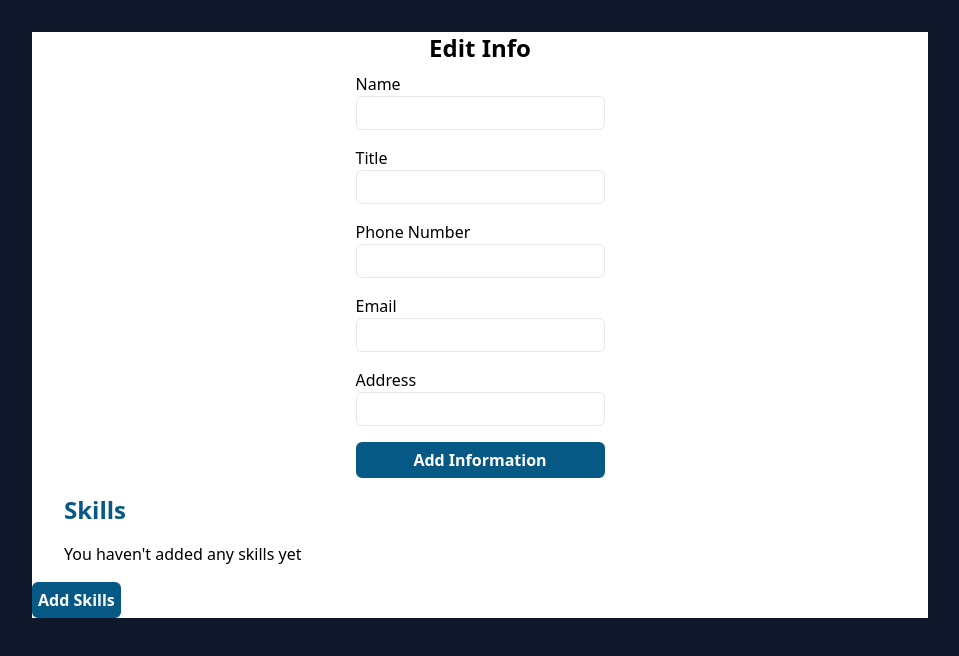
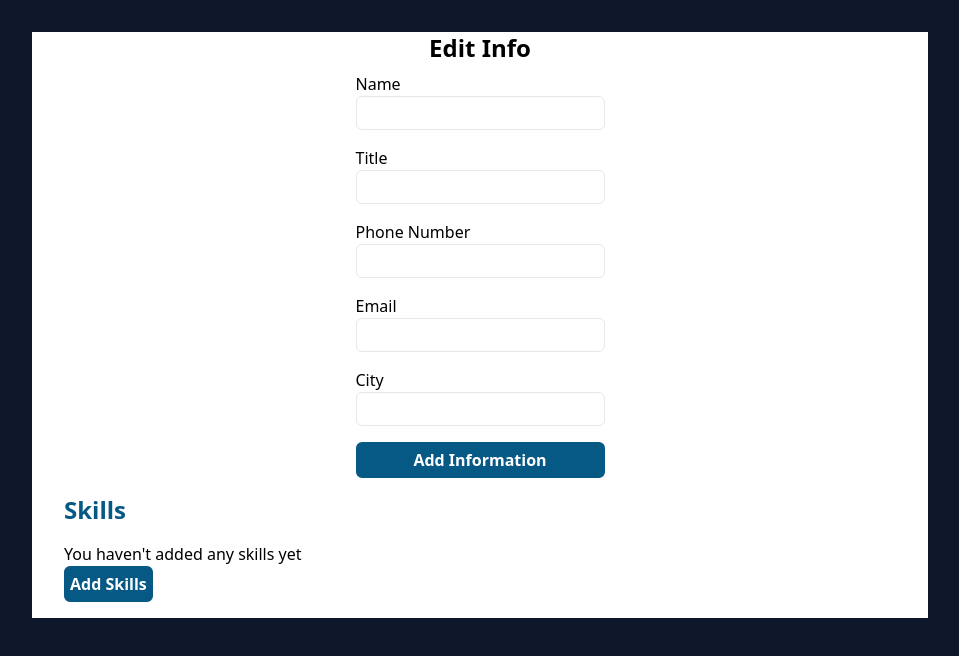
Before and after one commit to JoshDevHub/cv-project, a React (Create React App) app: page / in a window 1280 px wide. Both pictures are taken after a click on the button "Add Info". Shown: the top 656 px of the page, without its empty margins (160-1119 px from the left). Built offline with nearby package versions, Linux system fonts and the light colour scheme.

Commit message:
refactor: improve hierarchy with less state in `App`

```diff
--- a/src/App.js
+++ b/src/App.js
@@ -1,92 +1,16 @@
 import "./index.css";
 import React, { Component } from "react";
 
-import GeneralInfo from "./components/GeneralInfo";
-import GeneralInfoForm from "./components/GeneralInfoForm";
+import GeneralInformation from "./components/GeneralInformation";
 import Skills from "./components/Skills";
-import SkillForm from "./components/SkillForm";
-
-import Button from "./components/Button";
-
-import FORM_STATES from "./utils/form_states";
-
-import GeneralInfoModel from "./models/general_info_model";
-
-import { objFromForm } from "./utils/object_helpers";
 
 class App extends Component {
-  constructor() {
-    super();
-
-    this.state = {
-      genInfo: GeneralInfoModel(),
-      skills: [],
-      formComponent: FORM_STATES.None,
-    };
-  }
-
-  isFormFor(state) {
-    return this.state.formComponent === FORM_STATES[state];
-  }
-
-  handleOpenFormClick = (identifier) => {
-    return () => {
-      this.setState({
-        formComponent: FORM_STATES[identifier],
-      });
-    };
-  };
-
-  handleCloseFormClick = () => {
-    this.setState({
-      formComponent: FORM_STATES.None,
-    });
-  };
-
-  onSubmitInfo = (event) => {
-    event.preventDefault();
-
-    const data = objFromForm(event.target);
-    this.setState({
-      genInfo: GeneralInfoModel(data),
-      formComponent: FORM_STATES.None,
-    });
-  };
-
-  addSkill = (skill) => {
-    this.setState({
-      skills: [...this.state.skills, skill],
-    });
-  };
-
   render() {
-    const { genInfo, skills } = this.state;
-
     return (
       <div className="min-h-screen bg-slate-900 py-8">
         <div className="mx-auto max-w-4xl bg-white">
-          {this.isFormFor("Info") ? (
-            <GeneralInfoForm info={genInfo} handleSubmit={this.onSubmitInfo} />
-          ) : (
-            <GeneralInfo
-              info={genInfo}
-              clickHandler={this.handleOpenFormClick("Info")}
-            />
-          )}
-          <Skills skills={skills} />
-          {this.isFormFor("Skills") ? (
-            <SkillForm
-              skills={skills}
-              closeHandler={this.handleCloseFormClick}
-              callback={this.addSkill}
-            />
-          ) : (
-            <Button
-              handler={this.handleOpenFormClick("Skills")}
-              text="Add Skills"
-              type="button"
-            />
-          )}
+          <GeneralInformation />
+          <Skills />
         </div>
       </div>
     );
--- a/src/components/GeneralInfo.js
+++ b/src/components/GeneralInfoDisplay.js
@@ -2,11 +2,13 @@ import React, { Component } from "react";
 
 import Button from "./Button";
 
-import { isEmpty } from "../utils/object_helpers";
+class GeneralInfoDisplay extends Component {
+  isEmpty() {
+    return Object.values(this.props.info).every((field) => field === "");
+  }
 
-class GeneralInfo extends Component {
   render() {
-    if (isEmpty(this.props.info)) {
+    if (this.isEmpty()) {
       return (
         <div>
           <p>You haven't filled out this information yet</p>
@@ -19,7 +21,7 @@ class GeneralInfo extends Component {
       );
     }
 
-    const { name, address, email, phoneNumber, jobTitle } = this.props.info;
+    const { name, city, email, phoneNumber, jobTitle } = this.props.info;
 
     return (
       <div>
@@ -33,7 +35,7 @@ class GeneralInfo extends Component {
           />
         </div>
         <div className="border-b-2 border-black p-4">
-          <p>City: {address}</p>
+          <p>City: {city}</p>
           <p>Email: {email}</p>
           <p>Phone: {phoneNumber}</p>
         </div>
@@ -42,4 +44,4 @@ class GeneralInfo extends Component {
   }
 }
 
-export default GeneralInfo;
+export default GeneralInfoDisplay;
--- a/src/components/GeneralInfoForm.js
+++ b/src/components/GeneralInfoForm.js
@@ -64,11 +64,11 @@ class GeneralInfoForm extends Component {
             />
           </div>
           <div className="flex flex-col">
-            <label htmlFor="address">Address</label>
+            <label htmlFor="city">City</label>
             <Input
               type="text"
-              value={this.state.address}
-              id="address"
+              value={this.state.city}
+              id="city"
               handler={this.handleChange}
             />
           </div>
--- /dev/null
+++ b/src/components/GeneralInformation.js
@@ -0,0 +1,60 @@
+import React, { Component } from "react";
+
+import GeneralInfoDisplay from "./GeneralInfoDisplay";
+import GeneralInfoForm from "./GeneralInfoForm";
+
+import { objFromForm } from "../utils/object_helpers";
+
+class GeneralInformation extends Component {
+  constructor(props) {
+    super(props);
+
+    this.state = {
+      info: {
+        name: "",
+        jobTitle: "",
+        email: "",
+        city: "",
+        phoneNumber: "",
+      },
+      showForm: false,
+    };
+  }
+
+  showForm = () => {
+    console.log("happens");
+
+    this.setState({
+      showForm: true,
+    });
+  };
+
+  submitInfo = (event) => {
+    event.preventDefault();
+
+    const data = objFromForm(event.target);
+    this.setState({
+      info: {
+        ...data,
+      },
+      showForm: false,
+    });
+  };
+
+  render() {
+    if (this.state.showForm) {
+      return (
+        <GeneralInfoForm
+          info={this.state.info}
+          handleSubmit={this.submitInfo}
+        />
+      );
+    }
+
+    return (
+      <GeneralInfoDisplay info={this.state.info} clickHandler={this.showForm} />
+    );
+  }
+}
+
+export default GeneralInformation;
--- a/src/components/SkillForm.js
+++ b/src/components/SkillForm.js
@@ -3,55 +3,28 @@ import React, { Component } from "react";
 import Button from "./Button";
 import Input from "./Input";
 
-import uniqid from "uniqid";
-
 class SkillForm extends Component {
-  constructor(props) {
-    super(props);
-
-    this.state = {
-      skill: {
-        id: uniqid(),
-        text: "",
-      },
-    };
-  }
-
-  onSubmit = (event) => {
-    event.preventDefault();
-
-    this.props.callback(this.state.skill);
-    this.setState({
-      skill: {
-        text: "",
-        id: uniqid(),
-      },
-    });
-  };
-
-  handleChange = (event) => {
-    this.setState({
-      skill: {
-        text: event.target.value,
-        id: this.state.skill.id,
-      },
-    });
-  };
-
   render() {
-    const { text } = this.state.skill;
+    const { text } = this.props.skill;
+    console.log(text);
 
     return (
-      <form onSubmit={this.onSubmit}>
+      <form onSubmit={this.props.handleSubmit}>
         <label>Add Skill</label>
         <Input
           type="text"
-          handler={this.handleChange}
+          handler={this.props.handleChange}
           value={text}
           id="skill"
         />
         <Button type="submit" text="Add Skill" />
-        <Button type="button" text="Close" handler={this.props.closeHandler} />
+        <Button
+          type="button"
+          text="Close"
+          handler={() => {
+            console.log("boo");
+          }}
+        />
       </form>
     );
   }
--- a/src/components/Skills.js
+++ b/src/components/Skills.js
@@ -1,27 +1,59 @@
 import React, { Component } from "react";
 
+import SkillForm from "./SkillForm";
+import Button from "./Button";
+
+import uniqid from "uniqid";
+
 class Skills extends Component {
-  heading() {
-    return <h2 className="mb-4 text-2xl font-bold text-sky-800">Skills</h2>;
+  constructor(props) {
+    super(props);
+
+    this.state = {
+      skills: [],
+      skill: {
+        id: uniqid(),
+        text: "",
+      },
+      showForm: false,
+    };
   }
 
-  render() {
-    const { skills } = this.props;
+  addSkill = (event) => {
+    event.preventDefault();
 
-    if (skills.length === 0) {
-      return (
-        <div className="px-8 py-4">
-          {this.heading()}
-          <p>You haven't added any skills yet</p>
-        </div>
-      );
+    this.setState({
+      skills: [...this.state.skills, this.state.skill],
+      skill: {
+        id: uniqid(),
+        text: "",
+      },
+    });
+  };
+
+  handleChange = (event) => {
+    this.setState({
+      skill: {
+        id: this.state.skill.id,
+        text: event.target.value,
+      },
+    });
+  };
+
+  openForm = () => {
+    this.setState({
+      showForm: true,
+    });
+  };
+
+  skillList() {
+    if (this.state.skills.length === 0) {
+      return <p>You haven't added any skills yet</p>;
     }
 
     return (
-      <div className="px-8 py-4">
-        {this.heading()}
       <ul className="flex flex-wrap gap-4">
-          {skills.map((skill) => {
+        {this.state.skills.map((skill) => {
           return (
             <li
               key={skill.id}
@@ -32,6 +64,23 @@ class Skills extends Component {
           );
         })}
       </ul>
+    );
+  }
+
+  render() {
+    return (
+      <div className="px-8 py-4">
+        <h2 className="mb-4 text-2xl font-bold text-sky-800">Skills</h2>
+        {this.skillList()}
+        {this.state.showForm ? (
+          <SkillForm
+            handleSubmit={this.addSkill}
+            handleChange={this.handleChange}
+            skill={this.state.skill}
+          />
+        ) : (
+          <Button handler={this.openForm} text="Add Skills" type="button" />
+        )}
       </div>
     );
   }
```
Lines whose indentation alone changed are shown as unchanged.
